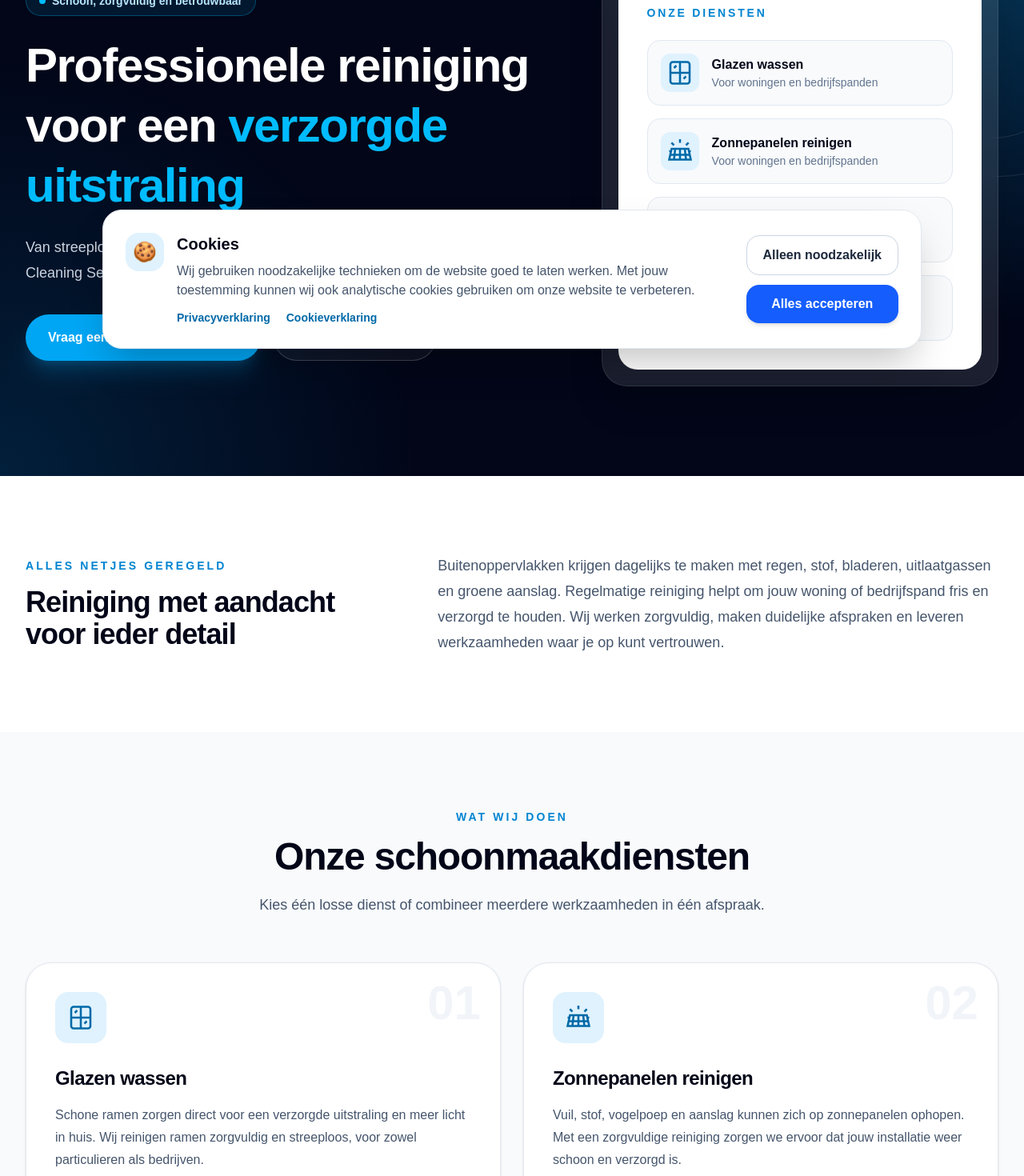
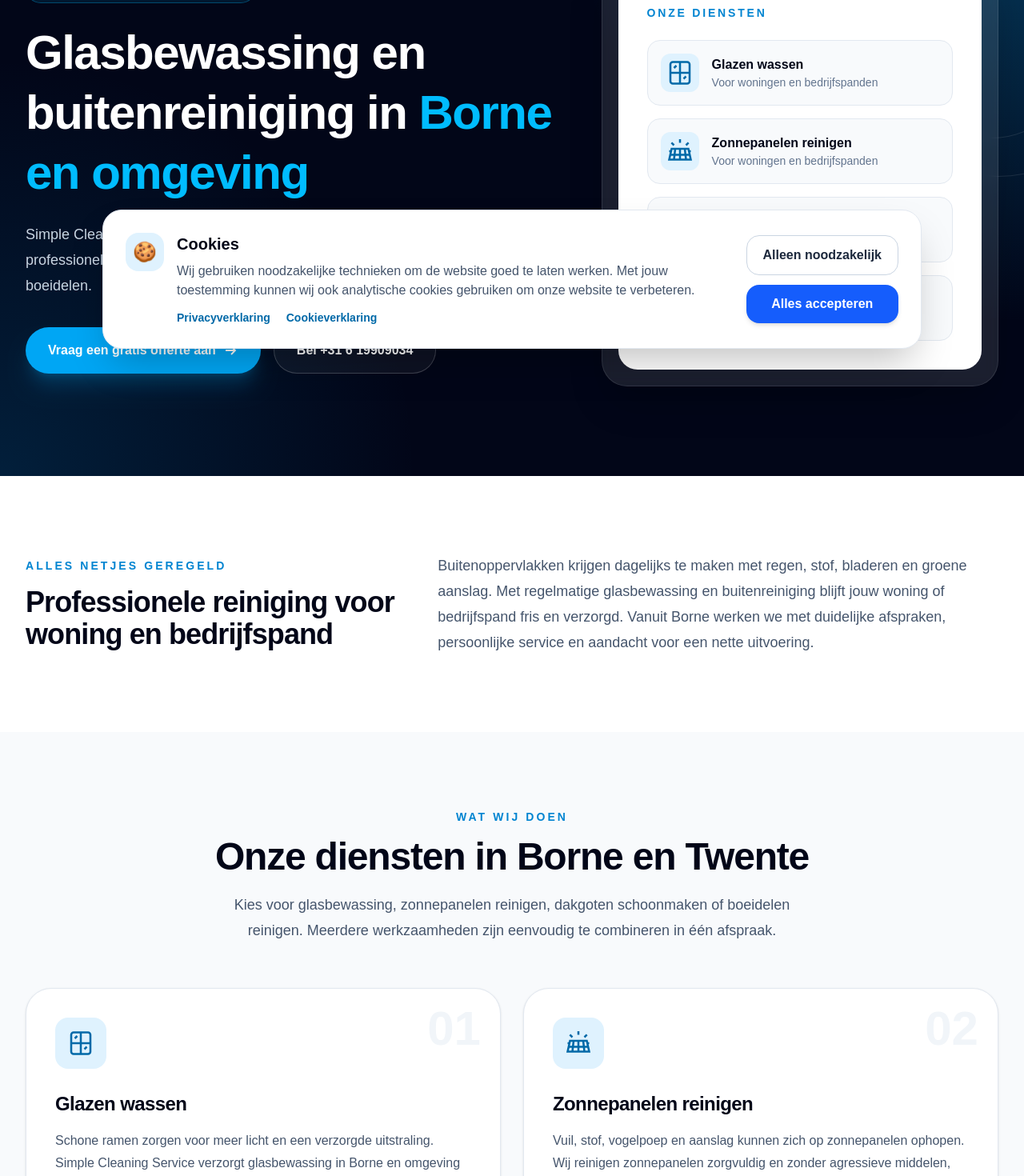
Before and after one commit to SimpleCleaning/scs-website, a Next.js app: page /diensten in a window 1280 px wide. Shown: the part 340-1810 px from the top of the page at 80% size. Built offline with nearby package versions, Linux system fonts and the light colour scheme.

Commit message:
SEO dienstenpagina verbeterd

```diff
--- a/app/diensten/page.tsx
+++ b/app/diensten/page.tsx
@@ -2,9 +2,9 @@ import type { Metadata } from "next";
 import Link from "next/link";
 
 export const metadata: Metadata = {
-  title: "Diensten | Simple Cleaning Service",
+  title: "Glazenwasser Borne & buitenreiniging",
   description:
-    "Professionele glasbewassing, zonnepanelenreiniging, dakgootreiniging en reiniging van boeidelen in Borne en omgeving.",
+    "Professionele glasbewassing en buitenreiniging in Borne en Twente. Voor ramen, zonnepanelen, dakgoten en boeidelen bij woningen en bedrijfspanden.",
   alternates: {
     canonical: "/diensten",
   },
@@ -25,7 +25,7 @@ const services: Service[] = [
     number: "01",
     title: "Glazen wassen",
     description:
-      "Schone ramen zorgen direct voor een verzorgde uitstraling en meer licht in huis. Wij reinigen ramen zorgvuldig en streeploos, voor zowel particulieren als bedrijven.",
+      "Schone ramen zorgen voor meer licht en een verzorgde uitstraling. Simple Cleaning Service verzorgt glasbewassing in Borne en omgeving voor woningen en kleinere bedrijfspanden, eenmalig of periodiek.",
     benefits: [
       "Streeploos en professioneel resultaat",
       "Geschikt voor woningen en bedrijfspanden",
@@ -37,7 +37,7 @@ const services: Service[] = [
     number: "02",
     title: "Zonnepanelen reinigen",
     description:
-      "Vuil, stof, vogelpoep en aanslag kunnen zich op zonnepanelen ophopen. Met een zorgvuldige reiniging zorgen we ervoor dat jouw installatie weer schoon en verzorgd is.",
+      "Vuil, stof, vogelpoep en aanslag kunnen zich op zonnepanelen ophopen. Wij reinigen zonnepanelen zorgvuldig en zonder agressieve middelen, zodat de installatie weer schoon en verzorgd is.",
     benefits: [
       "Veilige en zorgvuldige werkwijze",
       "Reiniging zonder agressieve middelen",
@@ -49,7 +49,7 @@ const services: Service[] = [
     number: "03",
     title: "Dakgoten schoonmaken",
     description:
-      "Een verstopte dakgoot kan leiden tot overstromingen, lekkages en schade aan de gevel. Wij verwijderen bladeren, mos en ander vuil zodat regenwater weer goed kan wegstromen.",
+      "Bladeren, mos en ander vuil kunnen dakgoten laten verstoppen en zo overlast of lekkage veroorzaken. Wij maken dakgoten schoon en zorgen dat regenwater weer goed kan wegstromen.",
     benefits: [
       "Voorkomt verstoppingen en lekkages",
       "Verwijdering van bladeren en aanslag",
@@ -61,7 +61,7 @@ const services: Service[] = [
     number: "04",
     title: "Boeidelen reinigen",
     description:
-      "Boeidelen krijgen door het weer vaak te maken met groene aanslag, vuil en verkleuring. Wij reinigen ze grondig zodat de buitenzijde van jouw woning er weer fris uitziet.",
+      "Boeidelen krijgen door weer en wind te maken met groene aanslag, vuil en verkleuring. Met een zorgvuldige reiniging krijgt de buitenzijde van jouw woning of pand weer een nette, frisse uitstraling.",
     benefits: [
       "Verwijdert vuil en groene aanslag",
       "Verzorgde uitstraling van de woning",
@@ -90,7 +90,7 @@ const advantages = [
   {
     title: "Actief in de regio",
     description:
-      "Simple Cleaning Service is gevestigd in Borne en werkt in Borne en omliggende plaatsen.",
+      "Simple Cleaning Service is gevestigd in Borne en werkt onder andere in Borne, Hengelo, Almelo, Enschede, Delden, Goor en Tubbergen.",
   },
 ];
 
@@ -113,7 +113,7 @@ const faqs = [
   {
     question: "In welke plaatsen zijn jullie actief?",
     answer:
-      "We zijn gevestigd in Borne en werken voornamelijk in Borne en de omliggende regio. Neem gerust contact op om te controleren of jouw adres binnen het werkgebied valt.",
+      "We zijn gevestigd in Borne en werken onder andere in Borne, Hengelo, Almelo, Enschede, Delden, Goor, Tubbergen en omliggende plaatsen in Twente. Neem gerust contact op als jouw woonplaats er niet tussen staat.",
   },
 ];
 
@@ -238,14 +238,14 @@ export default function DienstenPage() {
             </div>
 
             <h1 className="max-w-3xl text-4xl font-black leading-tight tracking-tight sm:text-5xl lg:text-6xl">
-              Professionele reiniging voor een{" "}
-              <span className="text-sky-400">verzorgde uitstraling</span>
+              Glasbewassing en buitenreiniging in{" "}
+              <span className="text-sky-400">Borne en omgeving</span>
             </h1>
 
             <p className="mt-6 max-w-2xl text-lg leading-8 text-slate-300">
-              Van streeploze ramen tot schone zonnepanelen, dakgoten en
-              boeidelen. Simple Cleaning Service helpt jouw woning of pand
-              netjes en verzorgd te houden.
+              Simple Cleaning Service helpt particulieren en bedrijven in Borne
+              en Twente met professionele glasbewassing en het reinigen van
+              zonnepanelen, dakgoten en boeidelen.
             </p>
 
             <div className="mt-9 flex flex-col gap-4 sm:flex-row">
@@ -309,17 +309,17 @@ export default function DienstenPage() {
             </p>
 
             <h2 className="mt-4 text-3xl font-black tracking-tight text-slate-950 sm:text-4xl">
-              Reiniging met aandacht voor ieder detail
+              Professionele reiniging voor woning en bedrijfspand
             </h2>
           </div>
 
           <div>
             <p className="text-lg leading-8 text-slate-600">
               Buitenoppervlakken krijgen dagelijks te maken met regen, stof,
-              bladeren, uitlaatgassen en groene aanslag. Regelmatige reiniging
-              helpt om jouw woning of bedrijfspand fris en verzorgd te houden.
-              Wij werken zorgvuldig, maken duidelijke afspraken en leveren
-              werkzaamheden waar je op kunt vertrouwen.
+              bladeren en groene aanslag. Met regelmatige glasbewassing en
+              buitenreiniging blijft jouw woning of bedrijfspand fris en
+              verzorgd. Vanuit Borne werken we met duidelijke afspraken,
+              persoonlijke service en aandacht voor een nette uitvoering.
             </p>
           </div>
         </div>
@@ -334,12 +334,13 @@ export default function DienstenPage() {
             </p>
 
             <h2 className="mt-4 text-3xl font-black tracking-tight text-slate-950 sm:text-5xl">
-              Onze schoonmaakdiensten
+              Onze diensten in Borne en Twente
             </h2>
 
             <p className="mt-5 text-lg leading-8 text-slate-600">
-              Kies één losse dienst of combineer meerdere werkzaamheden in één
-              afspraak.
+              Kies voor glasbewassing, zonnepanelen reinigen, dakgoten
+              schoonmaken of boeidelen reinigen. Meerdere werkzaamheden zijn
+              eenvoudig te combineren in één afspraak.
             </p>
           </div>
 
```
